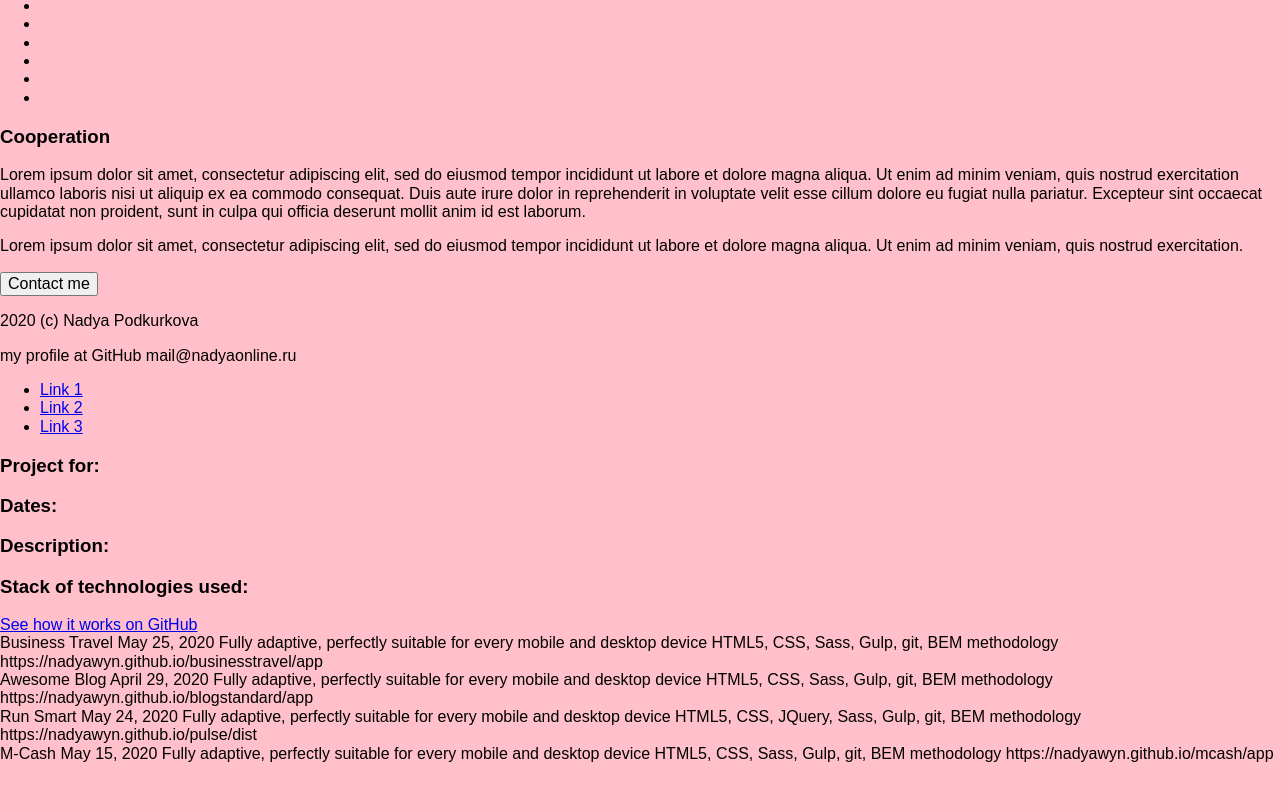
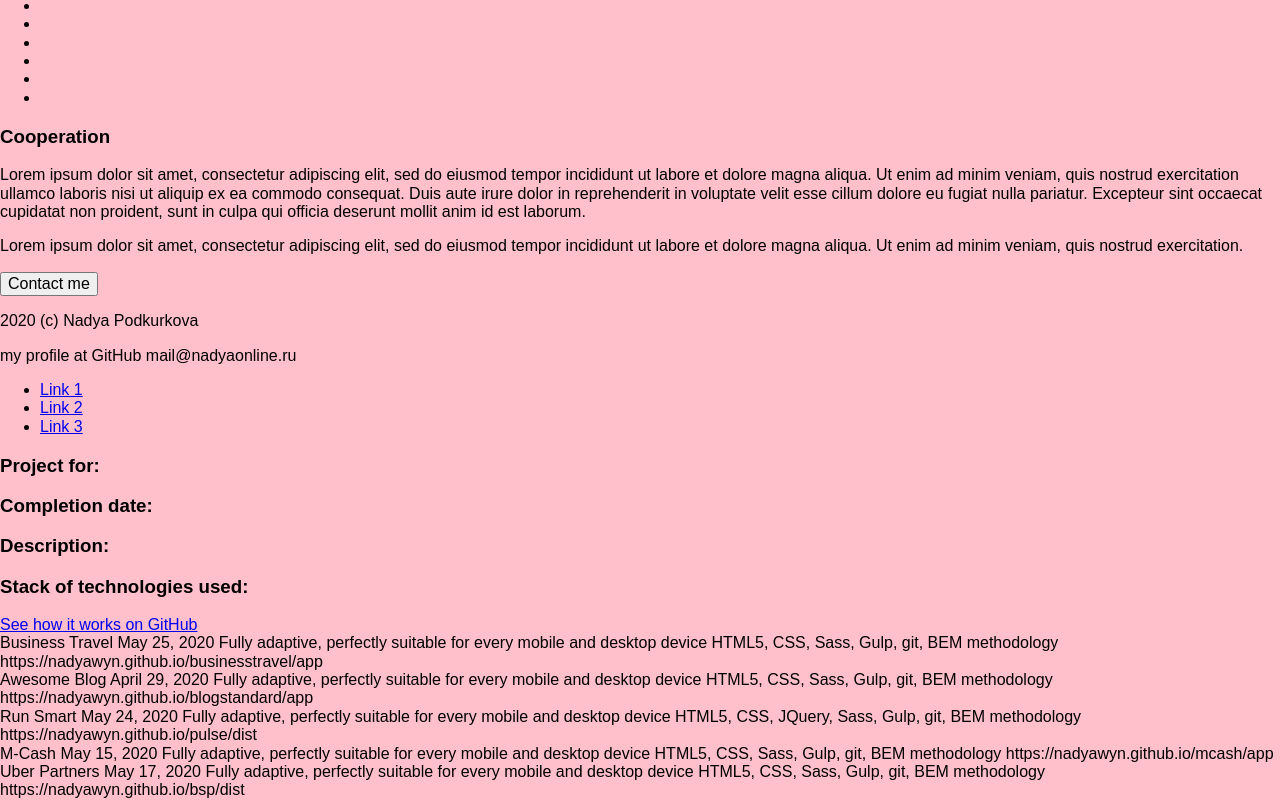
Before and after one commit to nadyawyn/nadyaonline, a website: page src/index.html in a window 1280 px wide. Shown: the part 562-1362 px from the top of the page. Before the commit the page ends 1325 px from the top, so only its background shows below. Drawn offline with nearby package versions, Linux system fonts and the light colour scheme.

Commit message:
Added Uber to the Portfolio

```diff
--- a/src/index.html
+++ b/src/index.html
@@ -60,7 +60,7 @@
 							data-wow-duration="1s" data-wow-delay="1s"></li>
 						<li class="works__list-item works__list-item_4 wow animate__animated animate__flipInX" data-wow-duration="1s"
 							data-wow-delay="2s"></li>
-						<li class="works__list-item wow animate__animated animate__flipInX" data-wow-duration="1s"
+						<li class="works__list-item works__list-item_5 wow animate__animated animate__flipInX" data-wow-duration="1s"
 							data-wow-delay="2s"></li>
 						<li class="works__list-item wow animate__animated animate__flipInX" data-wow-duration="1s"
 							data-wow-delay="2s"></li>
@@ -160,7 +160,7 @@
 					<h3>Project for:</h3>
 					<div class="portfolio__project-name">
 					</div>
-					<h3>Dates:</h3>
+					<h3>Completion date:</h3>
 					<div class="portfolio__project-dates">
 					</div>
 				</div>
@@ -254,6 +254,23 @@
 					https://nadyawyn.github.io/mcash/app
 				</span>
 			</div>
+			<div class="portfolio__item" id="pi5">
+				<span class="portfolio__item-name">
+					Uber Partners
+				</span>
+				<span class="portfolio__item-dates">
+					May 17, 2020
+				</span>
+				<span class="portfolio__item-desc">
+					Fully adaptive, perfectly suitable for every mobile and desktop device
+				</span>
+				<span class="portfolio__item-stack">
+					HTML5, CSS, Sass, Gulp, git, BEM methodology
+				</span>
+				<span class="portfolio__item-link">
+					https://nadyawyn.github.io/bsp/dist
+				</span>
+			</div>
 		</div>
 	</div>
 
--- a/src/sass/blocks/_works.scss
+++ b/src/sass/blocks/_works.scss
@@ -59,6 +59,10 @@
 			&_4 {
 				background: url(../img/works/mcash.jpg) center (center/contain) no-repeat;
 			}
+			&_5 {
+				background: url(../img/works/uber.jpg) center (center/contain) no-repeat;
+			}
+
 
 		}
 	}
```
Also changed, not shown: dist/css/style.min.css, dist/img/works/pulse.jpg, dist/img/works/uber.jpg (added), dist/index.html, src/img/works/pulse.jpg (added), src/img/works/uber.jpg (added).
